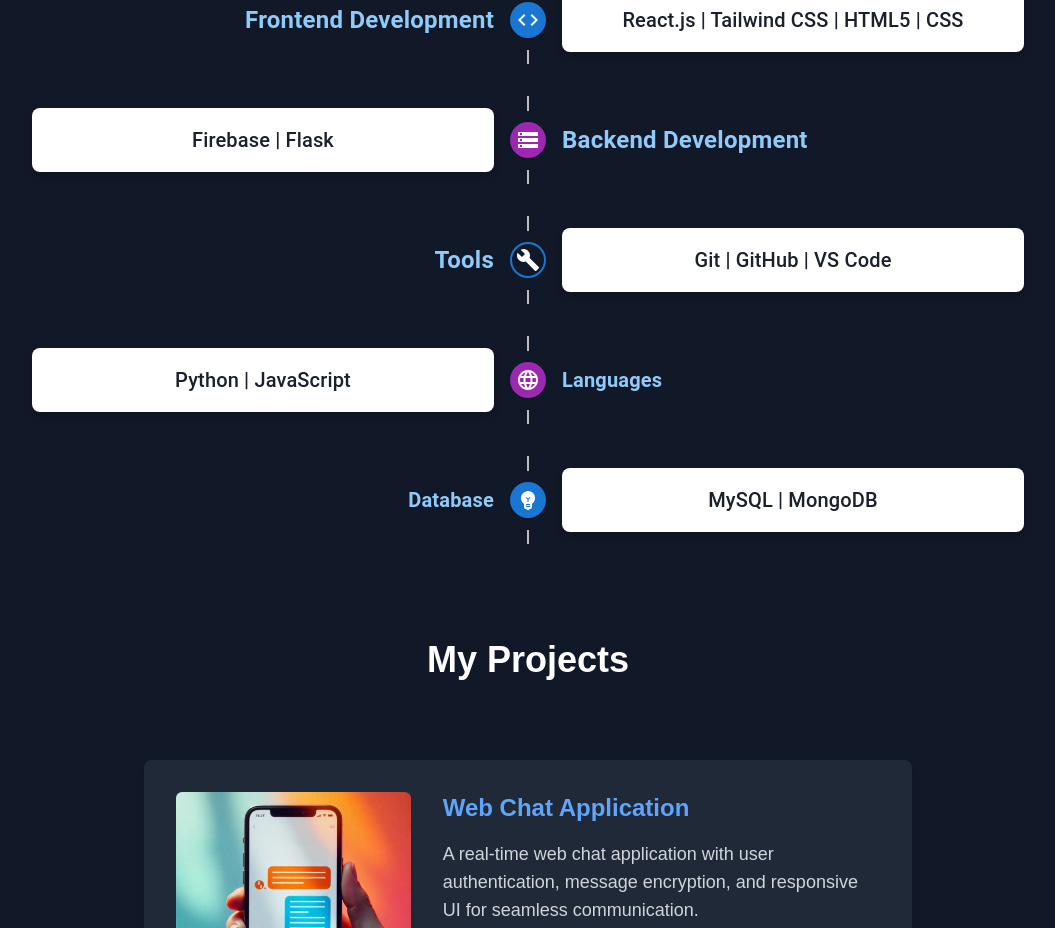
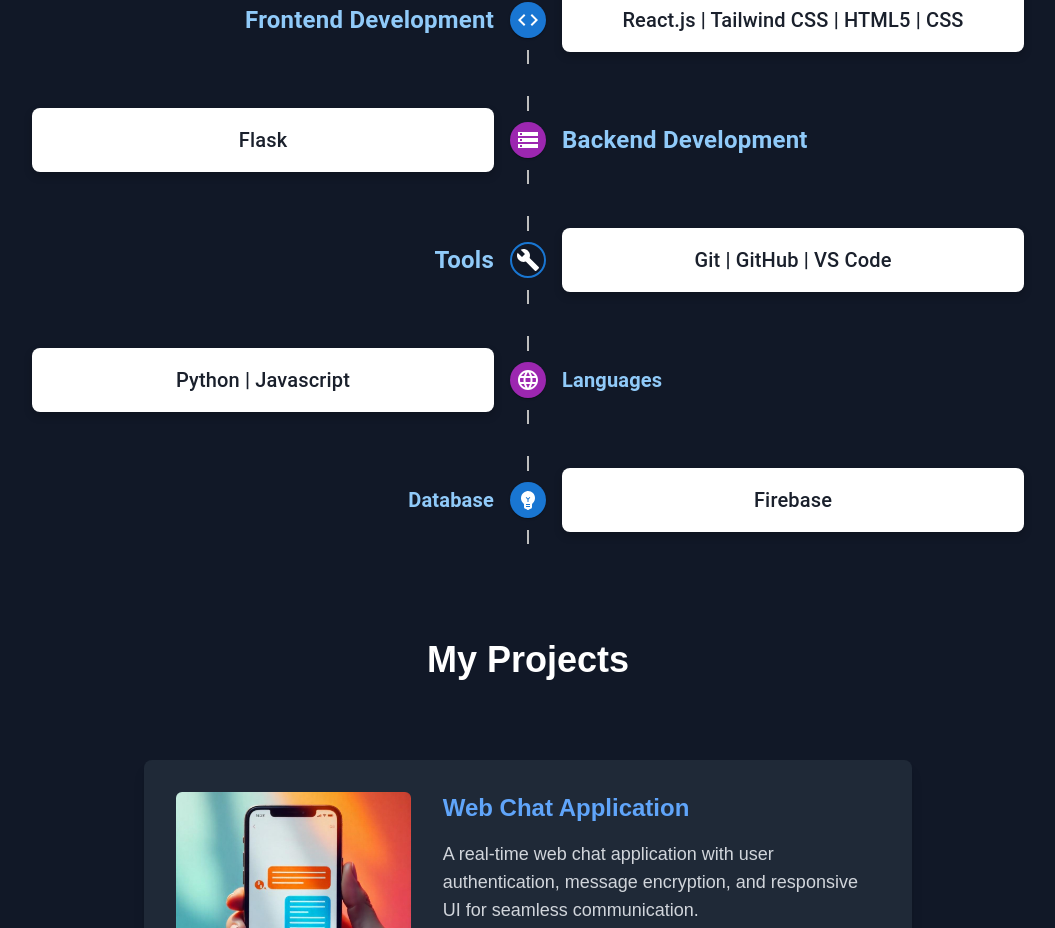
Before and after one commit to rajvelr75/Portfolio, a React (Create React App) app: page / in a window 1280 px wide. Shown: the part 979-1907 px from the top of the page, without its empty margins (112-1167 px from the left). Built offline with nearby package versions, Linux system fonts and the light colour scheme.

Commit message:
Minor bug Fixed

```diff
--- a/src/components/Navbar.js
+++ b/src/components/Navbar.js
@@ -3,7 +3,7 @@ import { Link } from 'react-scroll';
 import { FaBars, FaTimes } from 'react-icons/fa';
 import { DarkModeSwitch } from 'react-toggle-dark-mode';
 
-const Navbar = ({ toggleTheme, currentTheme }) => {
+const Navbar = ({ toggleTheme, theme }) => {
   const [menuOpen, setMenuOpen] = useState(false);
   const menuRef = useRef(null);
 
@@ -90,10 +90,10 @@ const Navbar = ({ toggleTheme, currentTheme }) => {
         </div>
 
         <DarkModeSwitch
-          checked={currentTheme !== 'dark'}
+          checked={theme !== 'dark'}
           onChange={toggleTheme}
           size={40}
-          className="flex items-center justify-center relative right-8 md:right-0 text-white"
+          className="flex items-center justify-center relative right-7 md:right-0 text-white"
         />
 
         <div className="md:hidden z-30" onClick={toggleMenu}>
--- a/src/components/Skills.js
+++ b/src/components/Skills.js
@@ -132,7 +132,7 @@ export default function SkillsTimeline({theme}) {
                     fontSize: { xs: '0.9rem', sm: '1rem', md: '1.25rem' },
                   }}
                 >
-                  Firebase | Flask
+                  Flask
                 </Typography>
               </Box>
             </Fade>
@@ -211,14 +211,20 @@ export default function SkillsTimeline({theme}) {
                 sx={{
                   backgroundColor: 'white',
                   color: '#1a202c',
-                  padding: '1rem',
-                  textAlign:'center',
+                  padding: { xs: '0.75rem', sm: '1rem' },
                   borderRadius: '8px',
                   boxShadow: '0 4px 8px rgba(0, 0, 0, 0.2)',
+                  textAlign: 'center',
                 }}
               >
-                <Typography variant="h6" component="span">
-                  Python | JavaScript
+                <Typography
+                  variant="h6"
+                  component="span"
+                  sx={{
+                    fontSize: { xs: '0.9rem', sm: '1rem', md: '1.25rem' },
+                  }}
+                >
+                  Python | Javascript
                 </Typography>
               </Box>
             </Fade>
@@ -252,14 +258,20 @@ export default function SkillsTimeline({theme}) {
                 sx={{
                   backgroundColor: 'white',
                   color: '#1a202c',
-                  padding: '1rem',
-                  textAlign:'center',
+                  padding: { xs: '0.75rem', sm: '1rem' },
                   borderRadius: '8px',
                   boxShadow: '0 4px 8px rgba(0, 0, 0, 0.2)',
+                  textAlign: 'center',
                 }}
               >
-                <Typography variant="h6" component="span">
-                  MySQL | MongoDB
+                <Typography
+                  variant="h6"
+                  component="span"
+                  sx={{
+                    fontSize: { xs: '0.9rem', sm: '1rem', md: '1.25rem' },
+                  }}
+                >
+                  Firebase
                 </Typography>
               </Box>
             </Fade>
```
